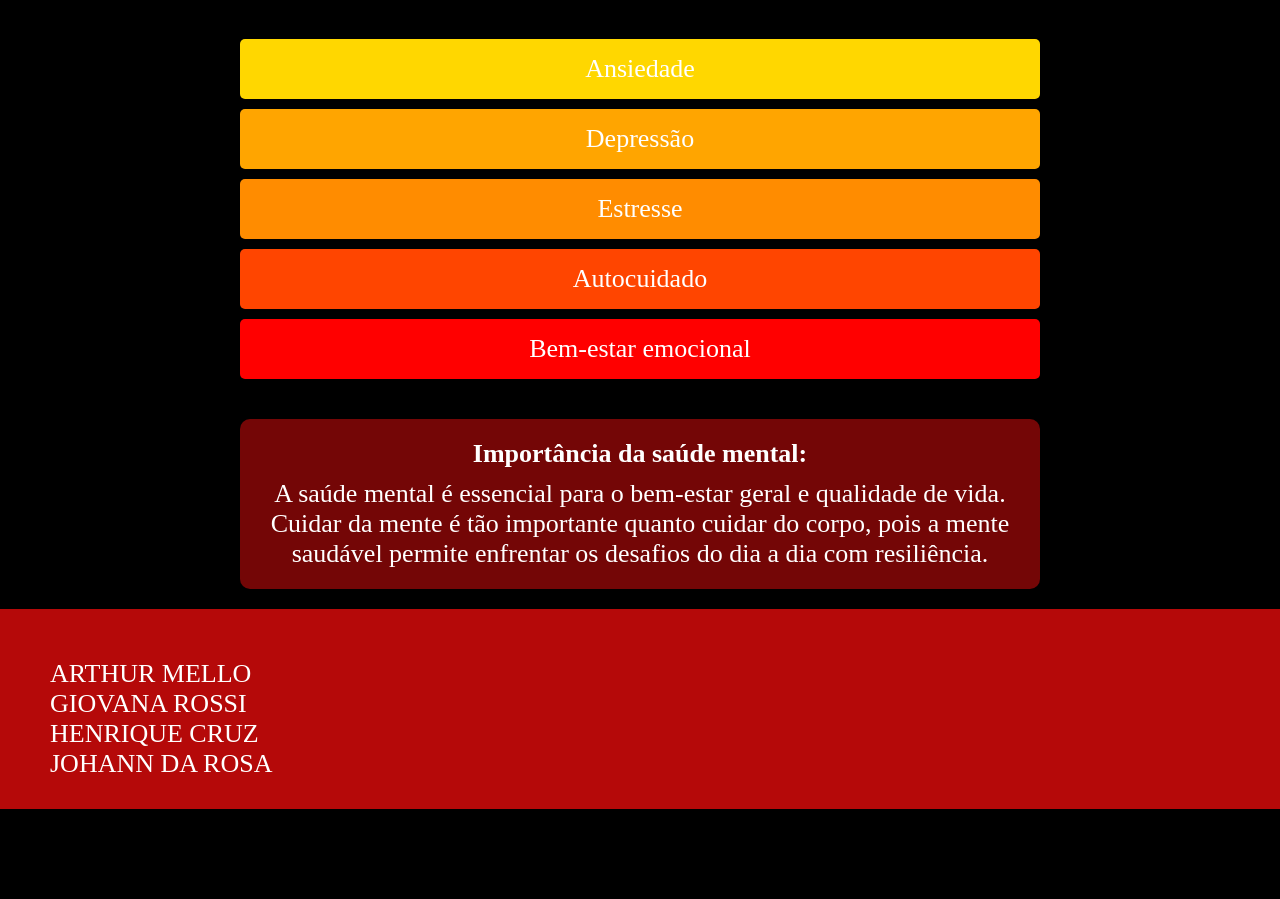
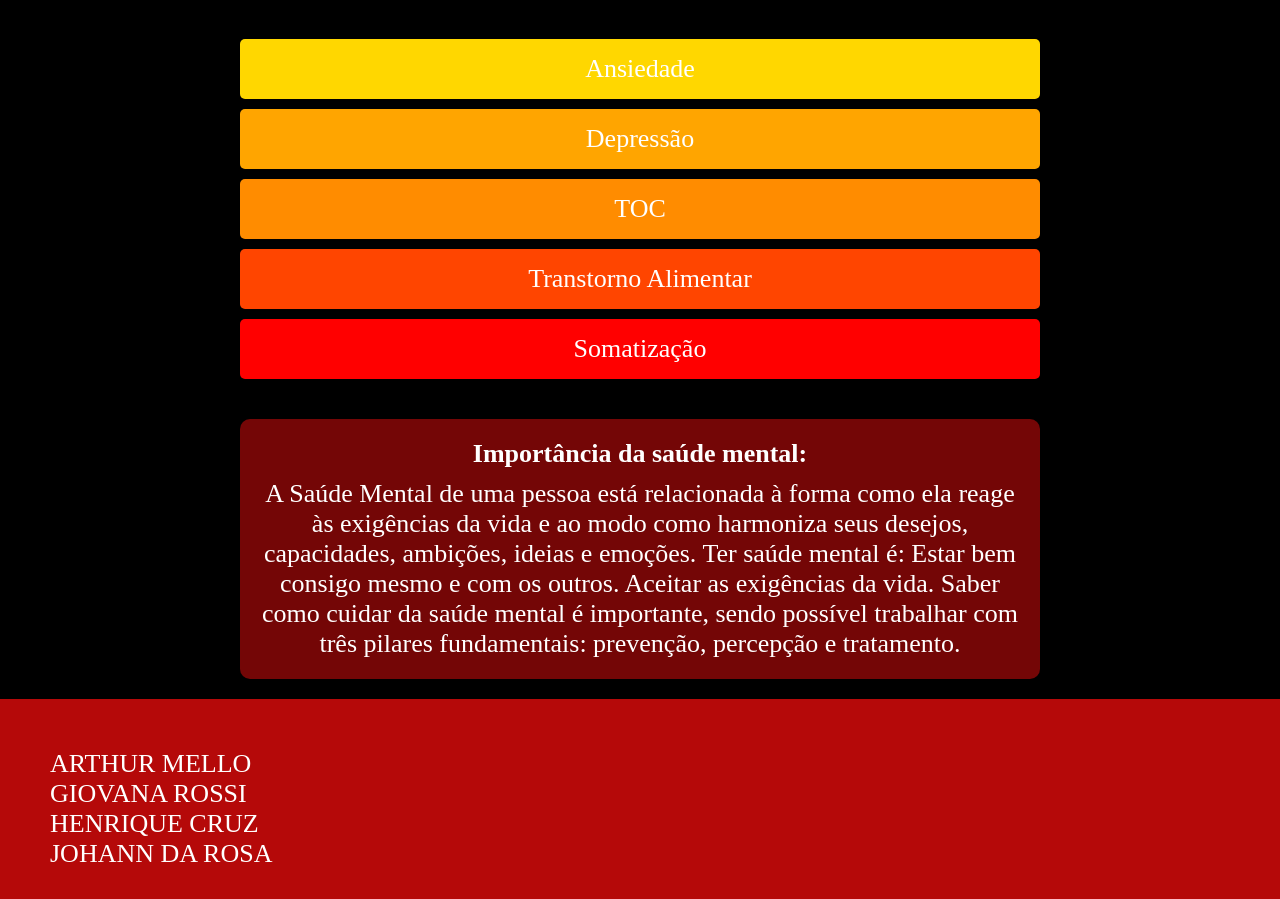
Before and after one commit to senacrs-emti/2024-3MB-freecode-G03, a PHP site: page /mental.php in a window 1280 px wide. Shown: the part 204-1103 px from the top of the page. Before the commit the page ends 1013 px from the top, so only its background shows below. Run offline with PHP 8.4, Linux system fonts and the light colour scheme; some web fonts are replaced.

Commit message:
21 de novembro
toma dele, olha eu trabalhando Sandrinho

```diff
--- a/mental.php
+++ b/mental.php
@@ -16,31 +16,97 @@
         <div class="categoria" style="background-color: #FFD700;" onclick="toggleContent(this)">
             <p>Ansiedade</p>
             <div class="conteudo-expandido">
-                <p>Lorem ipsum dolor, sit amet consectetur adipisicing elit. Ab esse eius quis commodi, repellat repudiandae sed delectus architecto culpa voluptas aliquid voluptatem molestias vero nihil reiciendis sequi! Nam, ad libero!</p>
+                <p>A TAG é diferente dos sentimentos normais de ansiedade. Sua principal característica é uma preocupação intensa e persistente sobre situações normais e cotidianas. Quem tem este tipo de transtorno pode se preocupar incontrolavelmente com algo, várias vezes ao dia, mesmo que não haja motivo real para isso.
+                Sintomas:
+                <br>
+                Dificuldade de concentração;
+                <br>
+                Dificuldade de dormir;
+                <br>
+                Tensão muscular;
+                <br>
+                Dores de estômago;
+                <br>
+                Suor nas mãos, tremores, batimento cardíaco acelerado;
+                <br>
+                Dormência ou formigamento em diferentes partes do corpo;
+                <br>
+                Irritabilidade, fadiga e exaustão.
+                <br>
+                Fonte: https://www.uol.com.br/vivabem/noticias/redacao/2020/09/15/os-10-transtornos-mentais-mais-comuns-saiba-identificar-os-seus-sinais.html
+            </p>
             </div>
         </div>
         <div class="categoria" style="background-color: #FFA500;" onclick="toggleContent(this)">
             <p>Depressão</p>
             <div class="conteudo-expandido">
-                <p>Lorem ipsum dolor, sit amet consectetur adipisicing elit. Ab esse eius quis commodi, repellat repudiandae sed delectus architecto culpa voluptas aliquid voluptatem molestias vero nihil reiciendis sequi! Nam, ad libero!</p>
+                <p>
+                    O sintoma clássico da depressão é a tristeza prolongada, por isso é comum as pessoas dizerem que estão deprimidas quando, na verdade, estão tristes porque algo de ruim aconteceu.
+                    "Mas na depressão, a tristeza é um sentimento constante, que se manifesta pela maior parte do dia, quase diariamente, e por um período mínimo de duas semanas", especifica Antônio Geraldo da Silva, presidente eleito da Apal e diretor da ABP.
+                    Não existe um exame capaz de confirmar que alguém está deprimido. Por isso, o diagnóstico é clínico. Os sintomas da depressão podem variar de acordo com fatores como a gravidade do transtorno e a presença de condições associadas, como ansiedade, sintomas obsessivos ou psicóticos.
+                    <br>
+                    Fonte: https://www.uol.com.br/vivabem/noticias/redacao/2024/08/31/depressao-tem-sintomas-claros-veja-o-que-e-e-como-tratar.html
+                </p>
             </div>
         </div>
         <div class="categoria" style="background-color: #FF8C00;" onclick="toggleContent(this)">
-            <p>Estresse</p>
+            <p>TOC</p>
             <div class="conteudo-expandido">
-                <p>Lorem ipsum dolor, sit amet consectetur adipisicing elit. Ab esse eius quis commodi, repellat repudiandae sed delectus architecto culpa voluptas aliquid voluptatem molestias vero nihil reiciendis sequi! Nam, ad libero!</p>
+                <p>
+                    O TOC é um transtorno de ansiedade caracterizado por pensamentos recorrentes e desagradáveis (obsessões) e comportamentos repetitivos ritualizados (compulsões), voltados para a redução do desconforto associado a tais pensamentos. Estudos estimam que no Brasil existem entre 3 a 4 milhões de pessoas com esse quadro.
+                    Categorias de sinais:
+                    <br>
+                    Excesso de limpeza;
+                    <br>
+                    Verificadores (alguém que confirma repetidamente as coisas);
+                    <br>
+                    Duvidosos e pecadores (acreditam que tudo deve ser feito de maneira certa, pois caso contrário algo terrível pode acontecer como punição)
+                    <br>
+                    Excesso de organização;
+                    <br>
+                    Acumuladores.
+                    <br>
+                    Fonte: https://www.uol.com.br/vivabem/noticias/redacao/2020/09/15/os-10-transtornos-mentais-mais-comuns-saiba-identificar-os-seus-sinais.html
+                </p>
             </div>
         </div>
         <div class="categoria" style="background-color: #FF4500;" onclick="toggleContent(this)">
-            <p>Autocuidado</p>
+            <p>Transtorno Alimentar</p>
             <div class="conteudo-expandido">
-                <p>Lorem ipsum dolor, sit amet consectetur adipisicing elit. Ab esse eius quis commodi, repellat repudiandae sed delectus architecto culpa voluptas aliquid voluptatem molestias vero nihil reiciendis sequi! Nam, ad libero!</p>
+                <p>
+                    O transtorno alimentar retrata o total descompasso ao ingerir alimentos ou, então, a perturbação psicológica de não comer. Trata-se de uma condição que é consideravelmente grave e que causa impacto grave na saúde de quem sofre da doença.
+                    É marcado pelos comportamentos alimentares temerários. Ou a pessoa deixa de comer, por estar complexada em relação ao seu peso, ou acaba ingerindo muitos alimentos por conta de um descontrole emocional.
+                    Sendo assim, a questão emocional é muito presente no distúrbio. Normalmente, essa instabilidade decorre de traumas desenvolvidos na adolescência. Mas é possível que se apresente em outras idades.
+                    <br>
+                    Fonte: https://vidasaudavel.einstein.br/transtorno-alimentar/
+                </p>
             </div>
         </div>
         <div class="categoria" style="background-color: #FF0000;" onclick="toggleContent(this)">
-            <p>Bem-estar emocional</p>
+            <p>Somatização</p>
             <div class="conteudo-expandido">
-                <p>Lorem ipsum dolor, sit amet consectetur adipisicing elit. Ab esse eius quis commodi, repellat repudiandae sed delectus architecto culpa voluptas aliquid voluptatem molestias vero nihil reiciendis sequi! Nam, ad libero!</p>
+                <p>
+                    Somatização é quando a mente, por meio de pensamentos e do estado emocional em conflito, manifesta dores e doenças no corpo físico. Através das nossas condições psicológicas, o corpo pode responder apresentando um problema que até então não existia.
+                    Como a somatização pode afetar:
+                    <br>
+                    Dores e problemas nas articulações;
+                    <br>
+                    Dores no pescoço, sensação de enrijecimento até os ombros;
+                    <br>
+                    Queda no sistema imunológico;
+                    <br>
+                    Dores de cabeça;
+                    <br>
+                    Zumbido no ouvido;
+                    <br>
+                    Dificuldade para dormir;
+                    <br>
+                    Dificuldade para respirar;
+                    <br>
+                    Surgimento de doenças dermatológicas;
+                    <br>
+                    Enjoos e problemas no sistema digestivo.
+                </p>
             </div>
         </div>
     </section>
@@ -48,7 +114,7 @@
     <section class="descricao-mental">
         <h2>Importância da saúde mental:</h2>
         <p>
-            A saúde mental é essencial para o bem-estar geral e qualidade de vida. Cuidar da mente é tão importante quanto cuidar do corpo, pois a mente saudável permite enfrentar os desafios do dia a dia com resiliência.
+            A Saúde Mental de uma pessoa está relacionada à forma como ela reage às exigências da vida e ao modo como harmoniza seus desejos, capacidades, ambições, ideias e emoções. Ter saúde mental é: Estar bem consigo mesmo e com os outros. Aceitar as exigências da vida. Saber como cuidar da saúde mental é importante, sendo possível trabalhar com três pilares fundamentais: prevenção, percepção e tratamento.
         </p>
     </section>
 </main>
```
Also changed, not shown: ingesta.php (+12 -2 lines).
